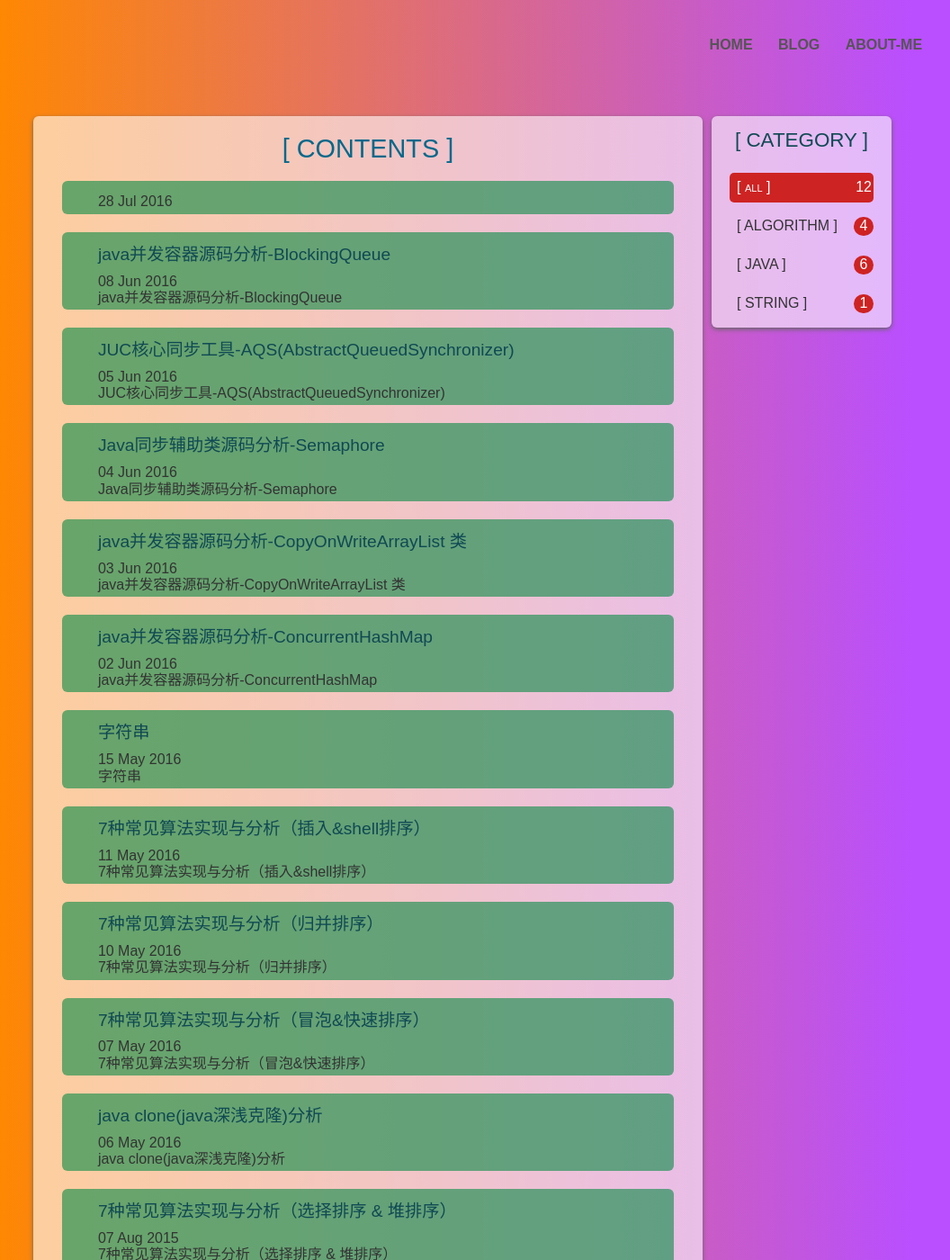
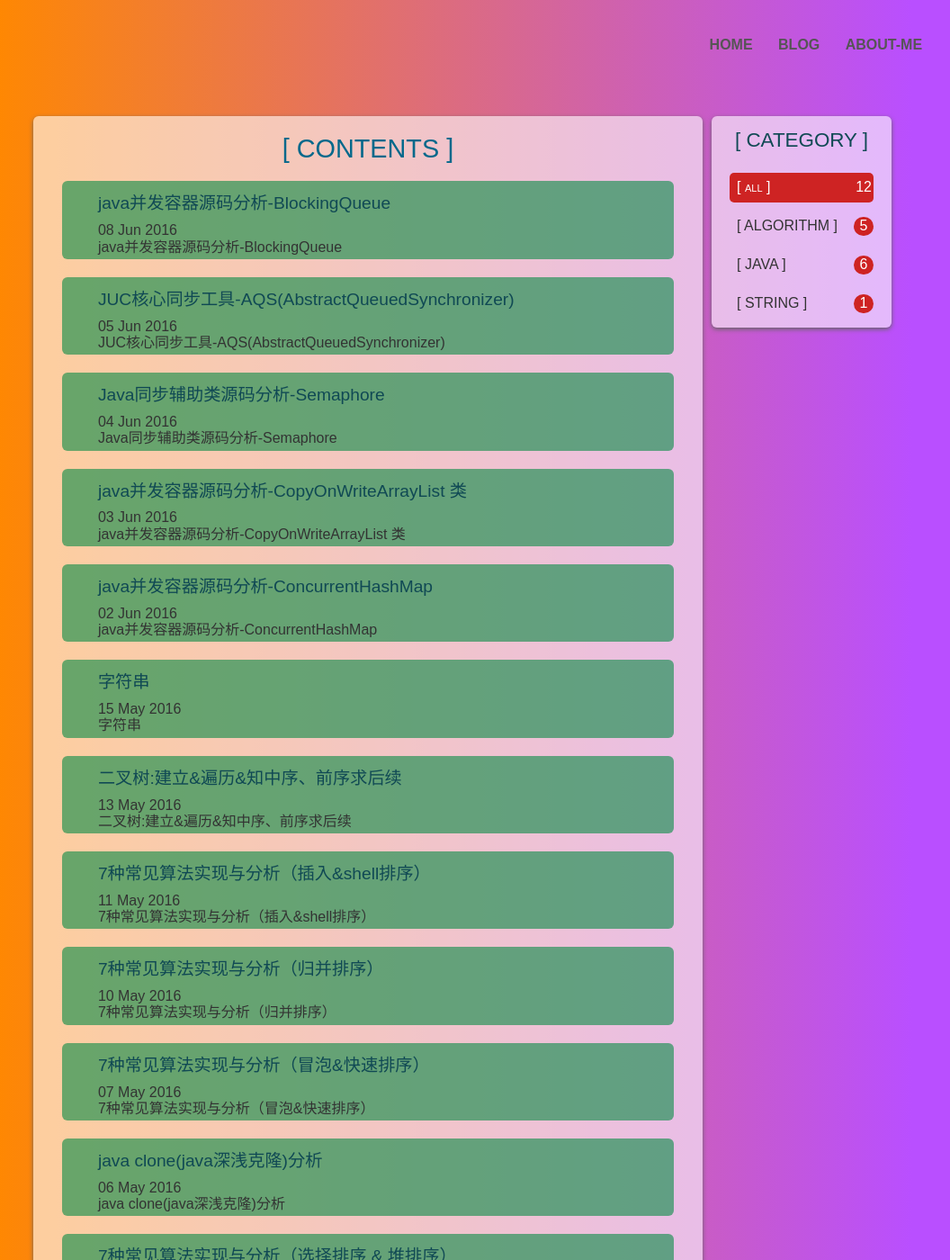
Before and after one commit to zhouliking/zhouliking.github.com, a Jekyll site: the page built from blog/index.html, in a window 1280 px wide and 1400 px high. Shown: the whole window at 90% size, without its empty margins (138-1194 px from the left). Built offline with Jekyll 4.4.1, drawn with Linux system fonts in a browser that asks for light colours; a style sheet for code colours, icons or effects is not loaded.

Commit message:
Update 2016-05-13-ALGORITHM-BiTree.md

````diff
--- a/_posts/2016-05-13-ALGORITHM-BiTree.md
+++ b/_posts/2016-05-13-ALGORITHM-BiTree.md
@@ -1,18 +1,18 @@
 ---
 layout: post
-title:  "二叉树建立&遍历"
+title:  "二叉树:建立&遍历&知中序、前序求后续"
 date:  2016-05-13
-categories: ALGORITHM:
+categories: ALGORITHM
 ---
 
-BiTree:
+二叉树:建立&遍历&知中序、前序求后续
 
 ---
 
 - 目录
-{:toc}
+  {:toc}
 
-#### 树定义
+#### 二叉树在Java中定义：
 
 ```java
 class BiTree{
@@ -24,7 +24,7 @@ class BiTree{
 		this.right = null;
 		this.data = data;
 		}
-        …geter/setter
+       // …geter/setter
 }
 ```
 
````
